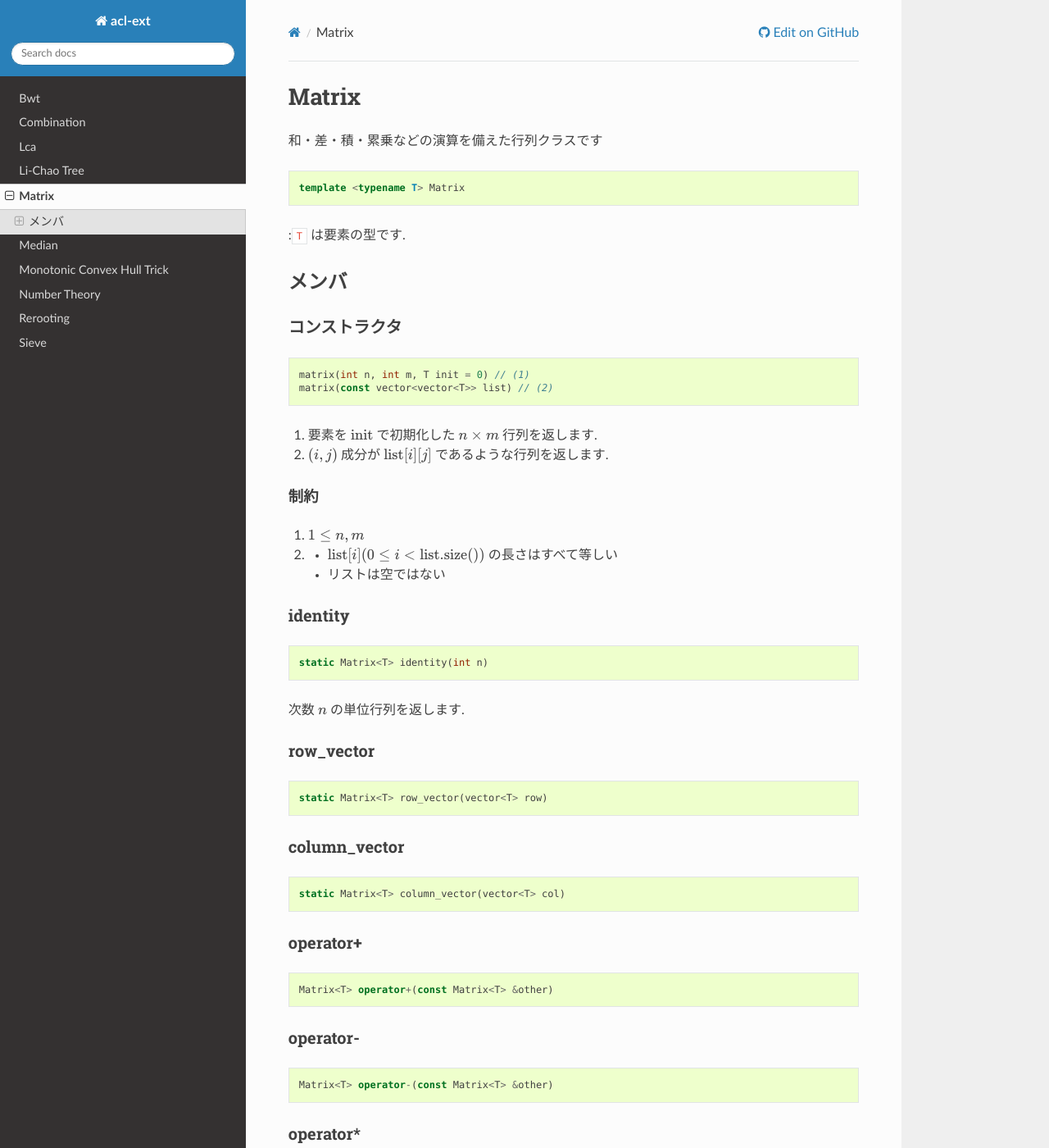
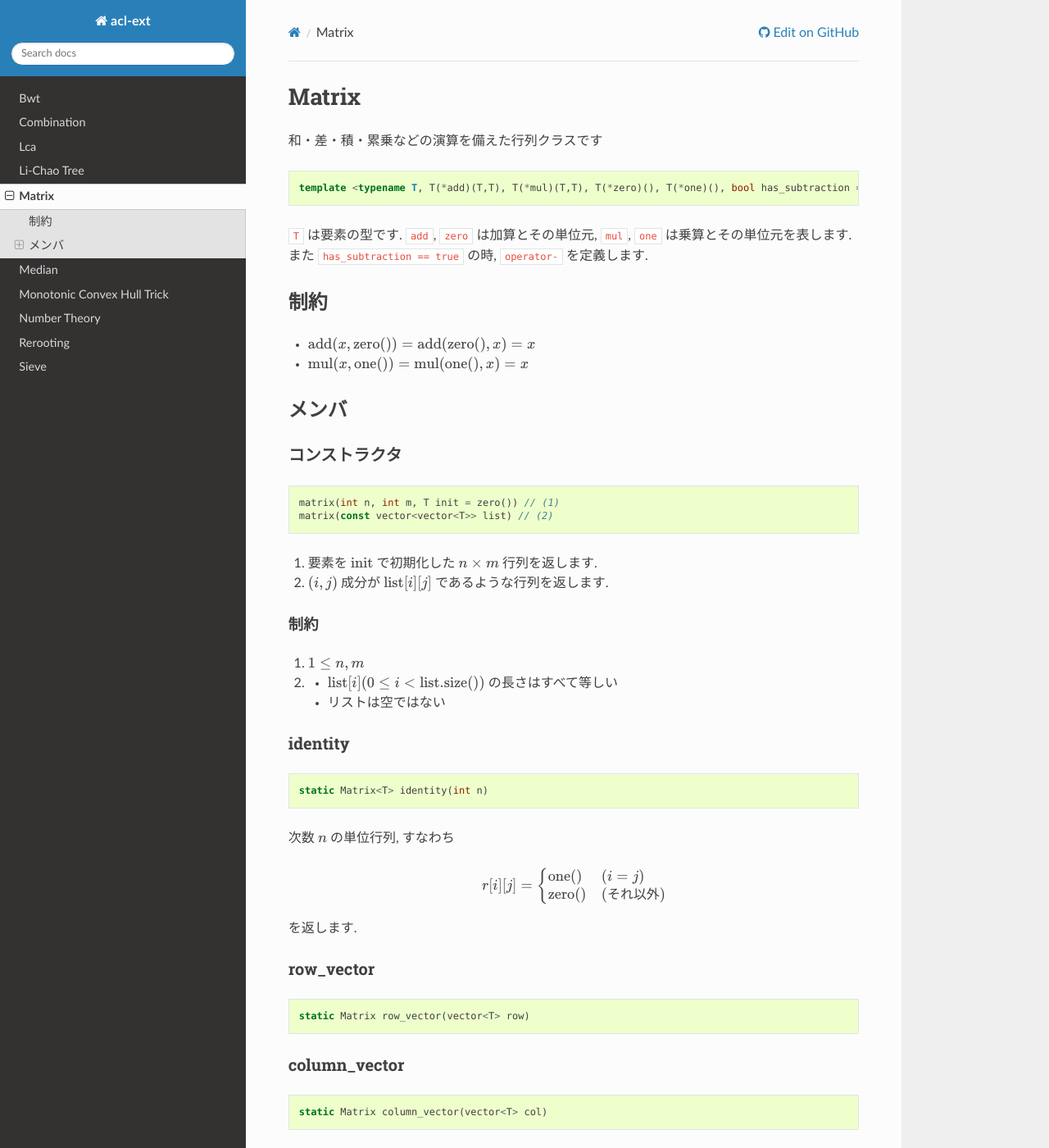
Before and after one commit to prfss/aclib-cpp, a Sphinx documentation site: the page built from doc/matrix.rst, in a window 1280 px wide and 1400 px high. Shown: the whole window at 82% size. Built offline with Sphinx 7.4.7 and the Read the Docs theme 2.0.0, drawn with Linux system fonts in a browser that asks for light colours; some of the changed text lies outside the part shown.

Commit message:
Change matrix interface

```diff
--- a/doc/matrix.rst
+++ b/doc/matrix.rst
@@ -6,9 +6,15 @@ Matrix
 
 .. code-block:: cpp
 
- template <typename T> Matrix
+ template <typename T, T(*add)(T,T), T(*mul)(T,T), T(*zero)(), T(*one)(), bool has_subtraction = false> Matrix
 
-:``T`` は要素の型です.
+``T`` は要素の型です. ``add``, ``zero`` は加算とその単位元, ``mul``, ``one`` は乗算とその単位元を表します.
+また ``has_subtraction == true`` の時, ``operator-`` を定義します.
+
+制約
+****
+- :math:`\text{add}(x,\text{zero}()) = \text{add}(\text{zero}(),x) = x`
+- :math:`\text{mul}(x,\text{one}()) = \text{mul}(\text{one}(),x) = x`
 
 メンバ
 ******
@@ -17,7 +23,7 @@ Matrix
 ==============
 .. code-block:: cpp
 
- matrix(int n, int m, T init = 0) // (1)
+ matrix(int n, int m, T init = zero()) // (1)
  matrix(const vector<vector<T>> list) // (2)
 
 1. 要素を :math:`\text{init}` で初期化した :math:`n \times m` 行列を返します.
@@ -35,42 +41,58 @@ identity
 
  static Matrix<T> identity(int n)
 
-次数 :math:`n` の単位行列を返します.
+次数 :math:`n` の単位行列, すなわち
+
+.. math::
+
+   r[i][j] =
+   \begin{cases}
+   \text{one}() & (i = j) \\
+   \text{zero}() & (それ以外) \\
+   \end{cases}
+
+を返します.
 
 row_vector
 ==========
 .. code-block:: cpp
 
- static Matrix<T> row_vector(vector<T> row)
+ static Matrix row_vector(vector<T> row)
 
 column_vector
 =============
 .. code-block:: cpp
 
- static Matrix<T> column_vector(vector<T> col)
+ static Matrix column_vector(vector<T> col)
+
+map
+===
+.. code-block:: cpp
+
+ Matrix map(function<T(T,int,int)> f) const
 
 operator+
 =========
 .. code-block:: cpp
 
- Matrix<T> operator+(const Matrix<T> &other)
+ Matrix operator+(const Matrix &other)
 
 operator-
 =========
 .. code-block:: cpp
 
- Matrix<T> operator-(const Matrix<T> &other)
+ Matrix operator-(const Matrix &other)
 
 operator*
 =========
 .. code-block:: cpp
 
- Matrix<T> operator*(const Matrix<T> &other)
+ Matrix operator*(const Matrix &other)
 
 operator^
 =========
 .. code-block:: cpp
 
- Matrix<T> operator^(ll x)
+ Matrix operator^(ll x)
 
 この行列を :math:`x` 乗した行列を返します.
```
Also changed, not shown: 2 other files.
